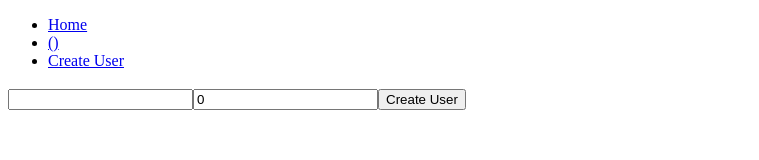
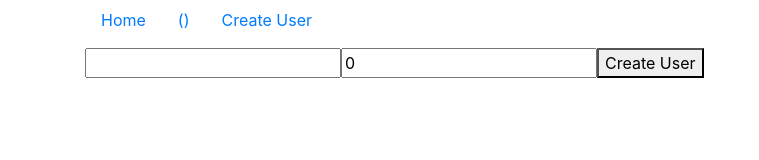
Before and after one commit to biny235/acme-popular-users-react-redux, a React app: page /#/users/1 in a window 1280 px wide. Shown: the whole page, without its empty margins (0-759 px from the left). Built offline with nearby package versions, Linux system fonts and the light colour scheme; no server answers.

Commit message:
styling and fixing things

```diff
--- a/src/Main.js
+++ b/src/Main.js
@@ -8,7 +8,7 @@
 
 const Main = () => {
   return(
-    <div>
+    <div className="container">
       <Nav />
       <Switch>
         <Route exact path='/' render={ () => <Users /> }/>
--- a/src/Nav.js
+++ b/src/Nav.js
@@ -4,14 +4,16 @@
 
 const Nav = ({mostPopular})=>{
   return (
-    <ul>
-      <li><NavLink to={'/'}>Home</NavLink></li>
+    <ul className="nav">
+      <li><NavLink to='/'className="nav-link" >Home</NavLink></li>
       { mostPopular ?
-        <li><NavLink to={`/users/${mostPopular.id}`}>{mostPopular.name} ({mostPopular.rating})</NavLink></li>
+        <li><NavLink to={`/users/${mostPopular.id}`} className="nav-link"  >
+        {mostPopular.name} ({mostPopular.rating})
+        </NavLink></li>
         :
         null
       }
-      <li><NavLink to={'/createuser'}>Create User</NavLink></li>
+      <li><NavLink to='/createuser' className="nav-link">Create User</NavLink></li>
     </ul>
   )
 };
--- a/src/UserForm.js
+++ b/src/UserForm.js
@@ -8,7 +8,7 @@
     this.state = {
       name: props.user.name || "",
       rating: props.user.rating || 0,
-      id: props.user.id
+      id: props.user.id || null
     }
     this.handleChange = this.handleChange.bind(this)
     this.onSubmit = this.onSubmit.bind(this)
@@ -18,10 +18,11 @@
   componentWillReceiveProps(nextProps){
     if(nextProps.user.name !== this.state.name){
       this.setState({
-        name: nextProps.user.name,
-        rating: nextProps.user.rating,
-        id: nextProps.user.id
+        name: nextProps.user.name || "",
+        rating: nextProps.user.rating || 0,
+        id: nextProps.user.id || null
       })
+
     }
   }
   handleChange(ev){
@@ -60,11 +61,10 @@
   }
 }
 
-const mapStateToProps = ({ users }, ownProps) => {
+const mapStateToProps = ({ users }, { id }) => {
   return {
-    history: ownProps.history,
-    id: ownProps.id || "",
-    user: users.find(user => user.id === ownProps.id) || ""
+    id: id || null,
+    user: users.find(user => user.id === id) || ""
   }
 
 }
--- a/src/Users.js
+++ b/src/Users.js
@@ -5,11 +5,11 @@
 
 const Users = ({ users, minusRating, plusRating })=>{
   return(
-    <ul>
+    <ul className="list-group">
       {
         users.map(user => {
           return (
-            <li key={user.id}>
+            <li key={user.id} className="list-group-item">
               <Link to={`users/${user.id}`}>
                 { user.name }
               </Link>
```
Also changed, not shown: dist/index.html, 1 other file.
